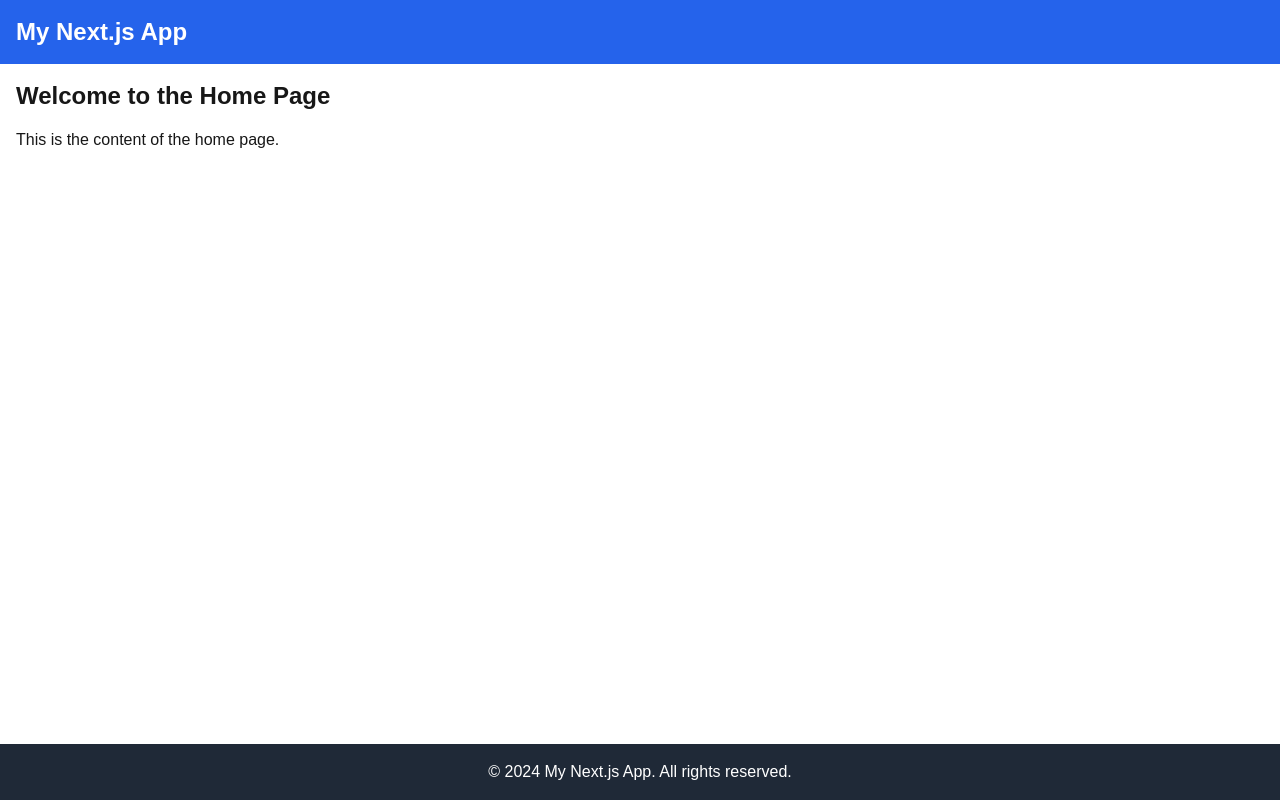
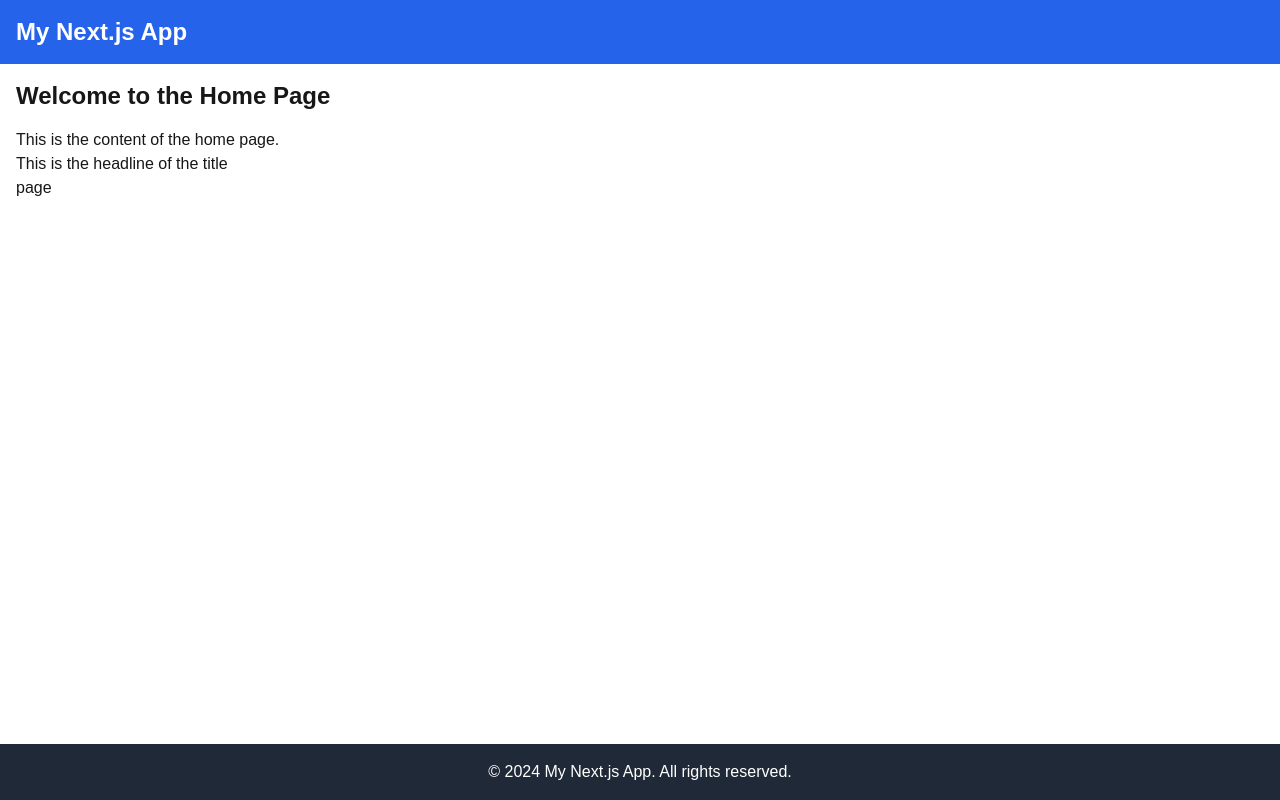
Before and after one commit to masaki0325/react-app, a Next.js app: page / in a window 1280 px wide. Built offline with nearby package versions, Linux system fonts and the light colour scheme.

Commit message:
♻️ ヘッドライン部分をコンポーネント化

```diff
--- a/app/about/page.tsx
+++ b/app/about/page.tsx
@@ -1,8 +1,11 @@
+import Headline from "@/components/Headline";
+
 export default function AboutPage() {
   return (
     <div>
       <h2 className="text-2xl font-bold mb-4">About Us</h2>
       <p>This is the content of the about page.</p>
+      <Headline title="about page" page="about"/>
     </div>
   );
 }
--- a/app/page.tsx
+++ b/app/page.tsx
@@ -1,8 +1,13 @@
+import Headline from "@/components/Headline"
+
+console.log("Server-side log: Footer =", Headline);
+
 export default function HomePage() {
   return (
     <div>
       <h2 className="text-2xl font-bold mb-4">Welcome to the Home Page</h2>
       <p>This is the content of the home page.</p>
+      <Headline title="title" page="page" />
     </div>
   );
 }
--- /dev/null
+++ b/components/Headline.tsx
@@ -0,0 +1,15 @@
+interface HeadlineProps {
+    title: string;
+    page: string;
+}
+
+export default function Headline(props: HeadlineProps) {
+    console.log(props.title);
+    console.log(props.page);
+    return (
+      <div>
+        <p>This is the headline of the {props.title}</p>
+        <p>{props.page}</p>
+      </div>
+    );
+  }
```
